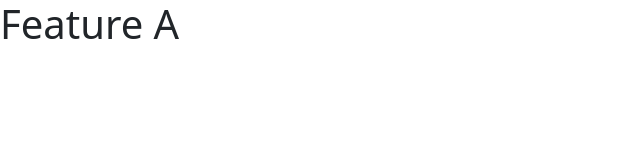
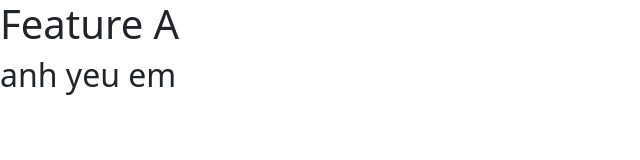
Before and after one commit to nmcuong2012/bc52-git, a plain HTML site: page index.html in a window 1280 px wide. Shown: the whole page, without its empty margins (0-640 px from the left). Drawn offline with nearby package versions, Linux system fonts and the light colour scheme.

Commit message:
fututre b

```diff
--- a/index.html
+++ b/index.html
@@ -33,4 +33,5 @@
   </script>
 </body>
     <h1>Feature A</h1>
+    <h2>anh yeu em</h2>
 </html>
```
